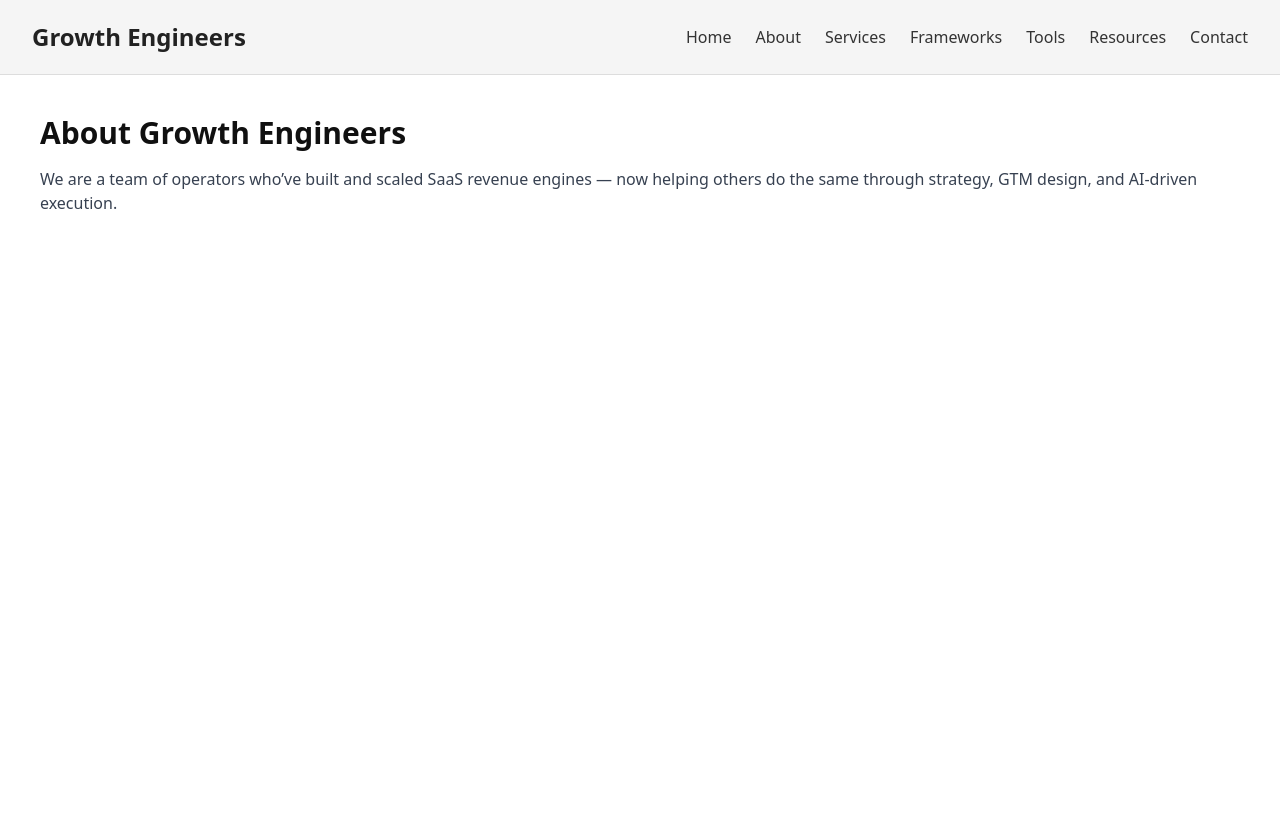
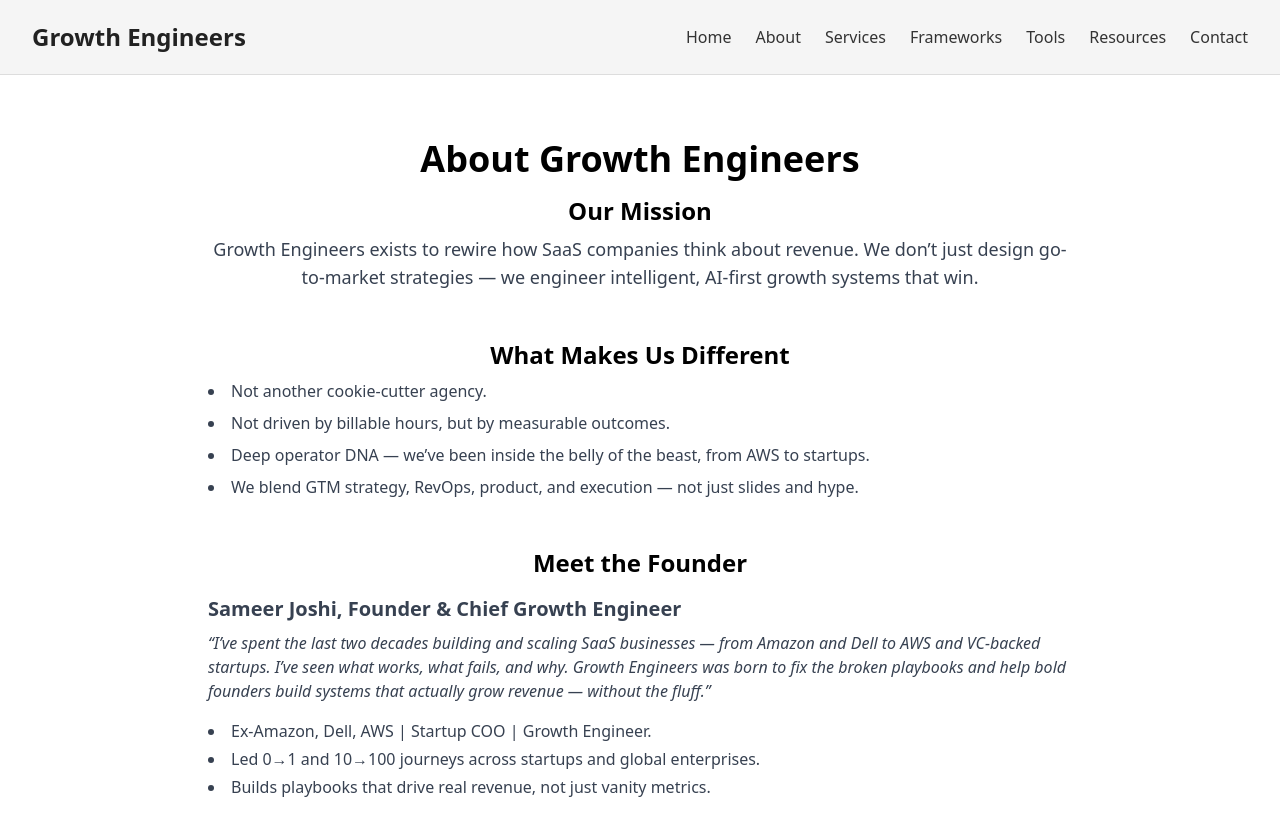
Before and after one commit to sameerjoshy/newwebsite, a React (Vite) app: page /about in a window 1280 px wide. Shown: the top 836 px of the page. Before the commit the page ends 800 px from the top, so only its background shows below. Built offline with nearby package versions, Linux system fonts and the light colour scheme.

Commit message:
Update About.jsx

```diff
--- a/src/pages/About.jsx
+++ b/src/pages/About.jsx
@@ -1,10 +1,42 @@
+import React from 'react';
+
 export default function About() {
   return (
-    <div className="p-10">
-      <h1 className="text-3xl font-bold text-primary">About Growth Engineers</h1>
-      <p className="mt-4 text-gray-700">
-        We are a team of operators who’ve built and scaled SaaS revenue engines — now helping others do the same through strategy, GTM design, and AI-driven execution.
-      </p>
+    <div className="max-w-4xl mx-auto px-4 py-16 text-center">
+      <h1 className="text-4xl font-bold mb-4">About Growth Engineers</h1>
+
+      <section className="mb-12">
+        <h2 className="text-2xl font-semibold mb-2">Our Mission</h2>
+        <p className="text-lg text-gray-700">
+          Growth Engineers exists to rewire how SaaS companies think about revenue. We don’t just design go-to-market strategies — we engineer intelligent, AI-first growth systems that win.
+        </p>
+      </section>
+
+      <section className="mb-12">
+        <h2 className="text-2xl font-semibold mb-2">What Makes Us Different</h2>
+        <ul className="text-left list-disc list-inside text-gray-700 space-y-2">
+          <li>Not another cookie-cutter agency.</li>
+          <li>Not driven by billable hours, but by measurable outcomes.</li>
+          <li>Deep operator DNA — we’ve been inside the belly of the beast, from AWS to startups.</li>
+          <li>We blend GTM strategy, RevOps, product, and execution — not just slides and hype.</li>
+        </ul>
+      </section>
+
+      <section>
+        <h2 className="text-2xl font-semibold mb-4">Meet the Founder</h2>
+        <div className="text-left text-gray-700">
+          <h3 className="text-xl font-bold">Sameer Joshi, Founder & Chief Growth Engineer</h3>
+          {/* Add a photo here if available */}
+          <p className="mt-2 italic">
+            “I’ve spent the last two decades building and scaling SaaS businesses — from Amazon and Dell to AWS and VC-backed startups. I’ve seen what works, what fails, and why. Growth Engineers was born to fix the broken playbooks and help bold founders build systems that actually grow revenue — without the fluff.”
+          </p>
+          <ul className="mt-4 list-disc list-inside space-y-1">
+            <li>Ex-Amazon, Dell, AWS | Startup COO | Growth Engineer.</li>
+            <li>Led 0→1 and 10→100 journeys across startups and global enterprises.</li>
+            <li>Builds playbooks that drive real revenue, not just vanity metrics.</li>
+          </ul>
+        </div>
+      </section>
     </div>
-  )
+  );
 }
```
